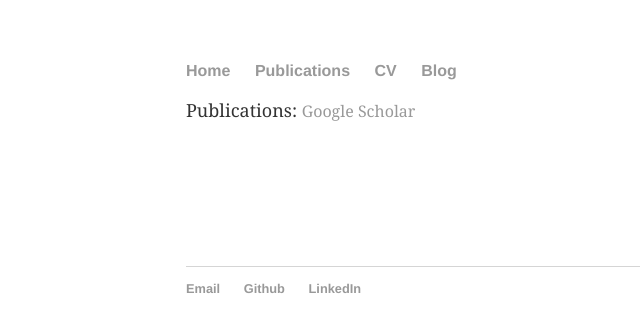
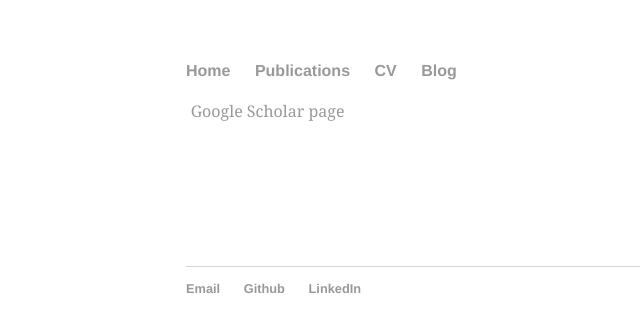
Before and after one commit to leopauly/leopauly.github.io, a Jekyll site: the page built from publications/index.html, in a window 1280 px wide. Shown: the top 332 px of the page, without its empty margins (6-646 px from the left). Built offline with Jekyll 4.4.1, drawn with Linux system fonts in a browser that asks for light colours.

Commit message:
Update index.html

```diff
--- a/publications/index.html
+++ b/publications/index.html
@@ -5,7 +5,7 @@ title: About Leo Pauly
 
 		<div class="publications">
 			<div dir="ltr" style="text-align: left;" trbidi="on">
-<span style="color: #333333;"><span style="font-family: &quot;georgia&quot; , &quot;times new roman&quot; , serif; font-size: large;">Publications:&nbsp;</span></span><a href="https://goo.gl/i6uKVf" style="font-family: georgia, 'times new roman', serif;" target="_blank">Google Scholar</a></div>
+<span style="color: #333333;"><span style="font-family: &quot;georgia&quot; , &quot;times new roman&quot; , serif; font-size: large;">&nbsp;</span></span><a href="https://goo.gl/i6uKVf" style="font-family: georgia, 'times new roman', serif;" target="_blank">Google Scholar page</a></div>
                 <br>
                 <br>
                 <br>
```
